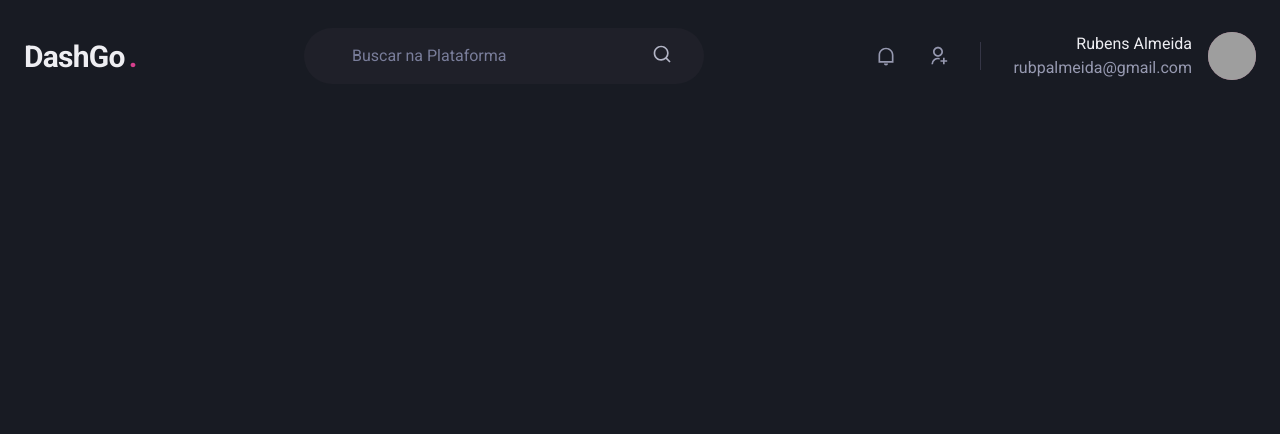
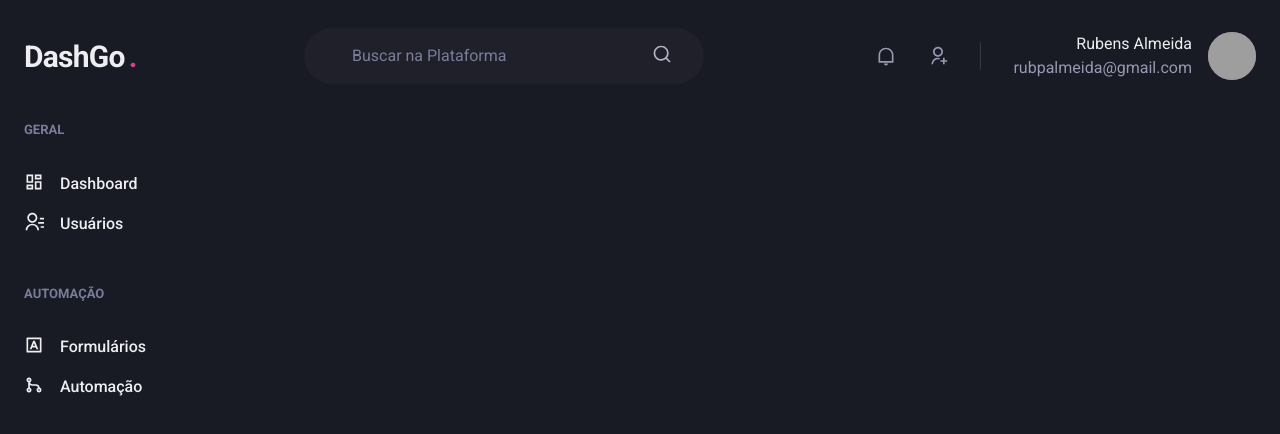
Before and after one commit to rubpalmeida/ignite-dashgo, a Next.js app: page /dashboard in a window 1280 px wide. Shown: the top 434 px of the page. Built offline with nearby package versions, Linux system fonts and the light colour scheme; grey boxes are pictures that could not be loaded.

Commit message:
First Version of Sidebar

```diff
--- a/src/components/Header.tsx
+++ b/src/components/Header.tsx
@@ -82,6 +82,7 @@
               rubpalmeida@gmail.com
             </Text>
           </Box>
+
           <Avatar size="md" name="Rubens Almeida" src="https://github.com/rubpalmeida.png" />
         </Flex>
       </Flex>
--- /dev/null
+++ b/src/components/Sidebar.tsx
@@ -0,0 +1,40 @@
+import Icon from "@chakra-ui/icon";
+import { Box, Link, Stack, Text } from "@chakra-ui/layout";
+import { RiContactsLine, RiDashboardLine, RiGitMergeLine, RiInputMethodLine } from "react-icons/ri";
+
+export function Sidebar() {
+  return (
+    <Box as="aside" w="64" mr="8">
+      <Stack spacing="12" alignFlex="start">
+        <Box>
+          <Text fontWeight="bold" color="gray.400" fontSize="small">GERAL</Text>
+
+          <Stack spacing="4" mt="8" align="stretch">
+            <Link display="flex" align="center" >
+              <Icon as={RiDashboardLine} fontSize="20" />
+              <Text ml="4" fontWeight="medium">Dashboard</Text>
+            </Link>
+            <Link display="flex" align="center" >
+              <Icon as={RiContactsLine} fontSize="20" />
+              <Text ml="4" fontWeight="medium">Usuários</Text>
+            </Link>
+          </Stack>
+        </Box>
+        <Box>
+          <Text fontWeight="bold" color="gray.400" fontSize="small">AUTOMAÇÃO</Text>
+
+          <Stack spacing="4" mt="8" align="stretch">
+            <Link display="flex" align="center" >
+              <Icon as={RiInputMethodLine} fontSize="20" />
+              <Text ml="4" fontWeight="medium">Formulários</Text>
+            </Link>
+            <Link display="flex" align="center" >
+              <Icon as={RiGitMergeLine} fontSize="20" />
+              <Text ml="4" fontWeight="medium">Automação</Text>
+            </Link>
+          </Stack>
+        </Box>
+      </Stack>
+    </Box>
+  );
+}
--- a/src/pages/dashboard.tsx
+++ b/src/pages/dashboard.tsx
@@ -1,7 +1,23 @@
+import { Flex } from '@chakra-ui/layout';
+
 import { Header } from '../components/Header';
+import { Sidebar } from '../components/Sidebar';
 
 export default function Dashboard() {
   return (
-    <Header />
+    <Flex direction="column" h="100vh" >
+      <Header />
+
+      <Flex
+        w="100%"
+        my="6"
+        maxWidth={1480}
+        mx="auto"
+        px="6"
+      >
+        <Sidebar />
+      </Flex>
+
+    </Flex>
   );
 }
```
Also changed, not shown: src/styles/config.ts (added).
